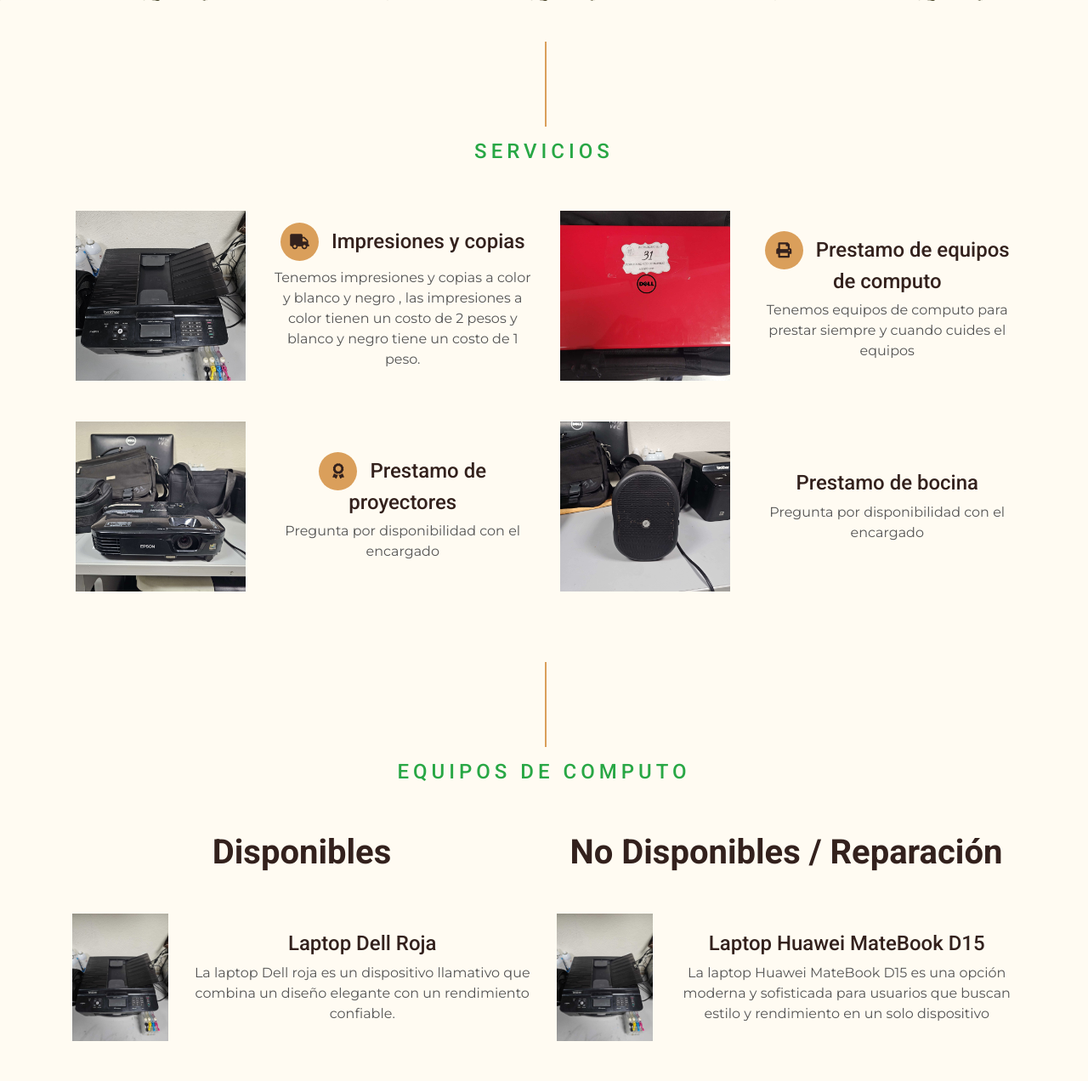
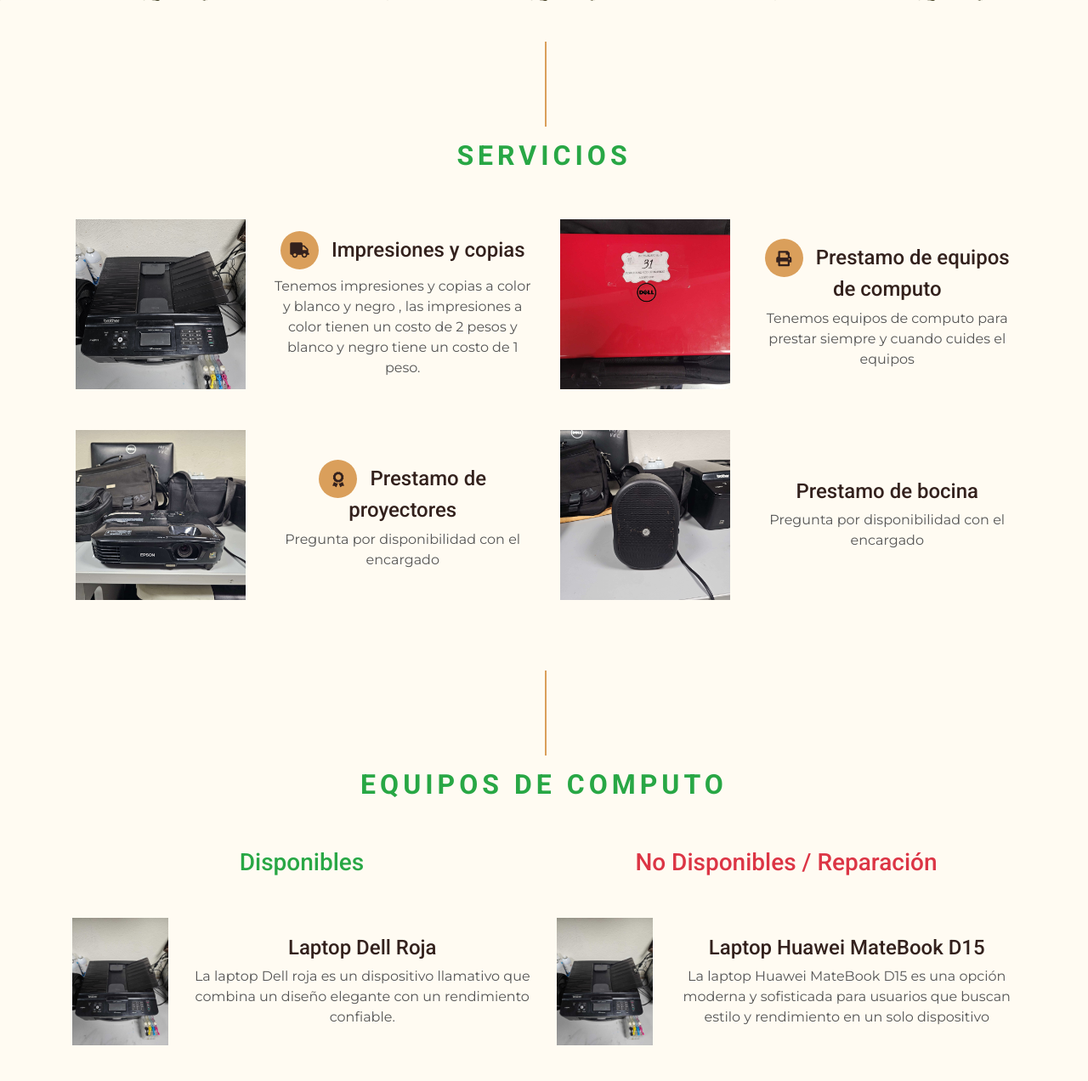
Before and after one commit to Edubedo/siswebcc, a PHP site: page /siwebcc/ in a window 1280 px wide. Shown: the part 707-1979 px from the top of the page at 85% size. Run offline with PHP 8.4, Linux system fonts and the light colour scheme; some libraries are stand-ins or nearby versions.

Commit message:
contrastes

```diff
--- a/index.php
+++ b/index.php
@@ -26,7 +26,7 @@
 
     <!-- Servicios Inicio -->
     <div class="section-title">
-        <h4 class="text-primary text-uppercase" style="letter-spacing: 5px;">Servicios</h4>
+        <h2 class="text-primary text-uppercase" style="letter-spacing: 5px;">Servicios</h2>
         <?php include("./templates/views/servicios.php"); ?>
     </div>
     <!-- Servicios Fin -->
@@ -35,28 +35,28 @@
 
     <!-- Equipos Computo Inicio -->
     <div class="section-title">
-        <h4 class="text-primary text-uppercase" style="letter-spacing: 5px;">Equipos de Computo</h4>
+        <h2 class="text-primary text-uppercase" style="letter-spacing: 5px;">Equipos de Computo</h2>
         <?php include("./templates/views/equipos-computo.php"); ?>
     </div>
     <!-- Equipos Computo Fin -->
 
     <!-- Contacto Inicio -->
     <div class="section-title">
-        <h4 class="text-primary text-uppercase" style="letter-spacing: 5px;">Contactanos</h4>
+        <h2 class="text-primary text-uppercase" style="letter-spacing: 5px;">Contactanos</h2>
         <?php include("./templates/views/contacto.php"); ?>
     </div>
     <!-- Contacto Fin -->
 
     <!-- Empleados Inicio -->
     <div class="section-title">
-        <h4 class="text-primary text-uppercase" style="letter-spacing: 5px;">Equipos de Computo</h4>
+        <h2 class="text-primary text-uppercase" style="letter-spacing: 5px;">Equipos de Computo</h2>
         <?php include("./templates/views/empleados.php"); ?>
     </div>
     <!-- Empleados Fin -->
 
     <!-- Comentarios Inicio -->
     <div class="section-title">
-        <h4 class="text-primary text-uppercase" style="letter-spacing: 5px;">Comentarios</h4>
+        <h2 class="text-primary text-uppercase" style="letter-spacing: 5px;">Comentarios</h2>
         <?php include("./templates/views/comentarios.php"); ?>
     </div>
     <!-- Comentarios Fin -->
--- a/servicios.php
+++ b/servicios.php
@@ -22,8 +22,8 @@
 
 
     <!-- Página Encabezado Inicio -->
-    <div class="mb-5 container-fluid page-header position-relative overlay-bottom">
-        <div class="pt-0 d-flex flex-column align-items-center justify-content-center pt-lg-5 pt-2" style="min-height: 200px">            <h1 class="mt-0 mb-3 text-white display-4 mt-lg-5 text-uppercase">Servicios</h1>
+    <div class="mb-5 container-fluid page-header position-relative ">
+        <div class="pt-0 pt-2 d-flex flex-column align-items-center justify-content-center pt-lg-5" style="min-height: 200px">            <h1 class="mt-0 mb-3 text-white display-4 mt-lg-5 text-uppercase">Servicios</h1>
             <div class="d-inline-flex mb-lg-5">
             <p class="m-0 text-white"><a class="text-white" href="index.php">P&aacute;gina Principal</a></p>
                 <p class="px-2 m-0 text-white">/</p>
--- a/templates/header.php
+++ b/templates/header.php
@@ -3,7 +3,7 @@
             <a href="index.php" class="m-0 navbar-brand px-lg-4">
                 <h1 class="m-0 text-white display-4 text-uppercase">SISWEBCC</h1>
             </a>
-            <button type="button" class="navbar-toggler" data-toggle="collapse" data-target="#navbarCollapse" name="Navbar">
+            <button type="button" class="navbar-toggler" data-toggle="collapse" data-target="#navbarCollapse" name="Navbar" aria-label="Barra de navegación">
                 <span class="navbar-toggler-icon"></span>
             </button>
             <div class="collapse navbar-collapse justify-content-between" id="navbarCollapse">
--- a/templates/views/equipos-computo.php
+++ b/templates/views/equipos-computo.php
@@ -2,7 +2,7 @@
         <div class="container">
             <div class="row">
                 <div class="col-lg-6">
-                    <h1 class="mb-5">Disponibles </h1>
+                    <h3 class="mb-5 text-success">Disponibles </h3>
                     <div class="mb-5 row align-items-center">
                         <div class="col-4 col-sm-3">
                             <img class="mb-3 w-100 circle mb-sm-0" src="img/impresora.jpeg" alt="Laptop Dell Roja" width="200" height="150">
@@ -37,7 +37,7 @@
                 </div>
 
                 <div class="col-lg-6">
-                    <h1 class="mb-5">No Disponibles / Reparaci&oacute;n</h1>
+                    <h3 class="mb-5 text-danger">No Disponibles / Reparaci&oacute;n</h3>
                     <div class="mb-5 row align-items-center">
                         <div class="col-4 col-sm-3">
                             <img class="mb-3 w-100 circle mb-sm-0" src="img/impresora.jpeg" alt="Laptop Huawei MateBook D15" width="200" height="150">
```
Also changed, not shown: comentarios.php (+8 -4 lines), equipos-computo.php (+6 -5 lines).
